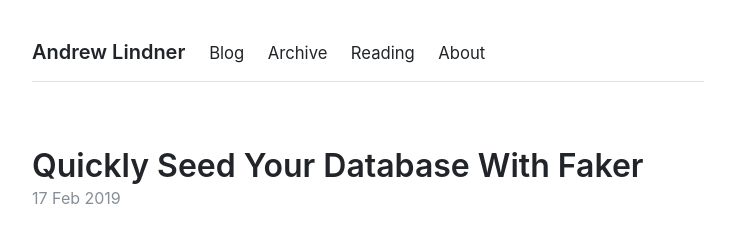
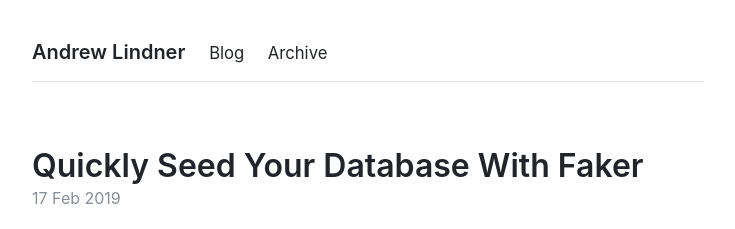
Before and after one commit to rendnil/rendnil.github.io, a Jekyll site: the page built from index.html, in a window 1280 px wide. Shown: the top 229 px of the page, without its empty margins (272-1007 px from the left). Built offline with Jekyll 4.4.1, drawn with Linux system fonts in a browser that asks for light colours; the list of posts is cut into pages by our own code.

Commit message:
remove unused pages

```diff
--- a/_data/navigation.yml
+++ b/_data/navigation.yml
@@ -2,7 +2,3 @@
   link: /
 - name: Archive
   link: /archive
-- name: Reading
-  link: /reading
-- name: About
-  link: /about
```
